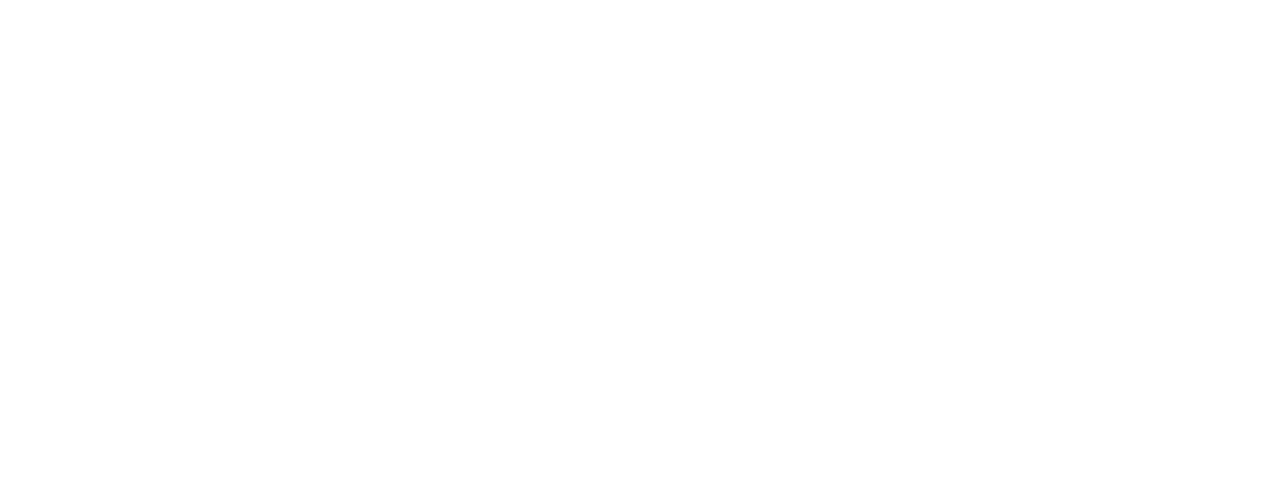
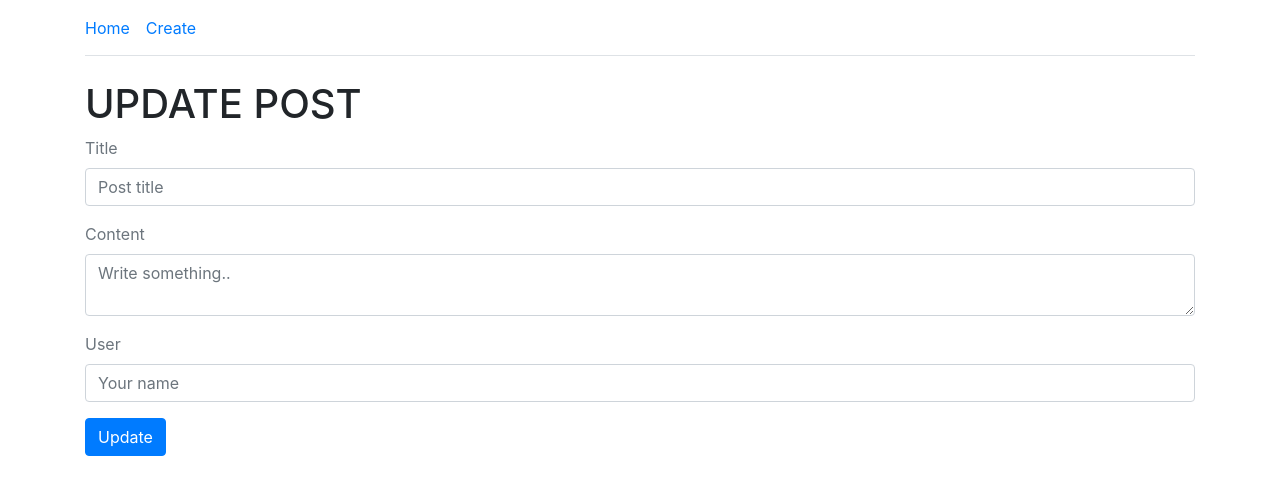
Before and after one commit to ika25/NotePad, a React (Create React App) app in the folder client/: page /post/update/1 in a window 1280 px wide. Shown: the top 494 px of the page. Built offline with nearby package versions, Linux system fonts and the light colour scheme; no server answers.

Commit message:
Post update client side is working

```diff
--- a/client/src/Routes.js
+++ b/client/src/Routes.js
@@ -3,6 +3,7 @@
 import App from './App';
 import Create from './Create';
 import SinglePost from './SinglePost';
+import UpdatePost from './UpdatePost';
 
 const Routes = () => {
     return (
@@ -11,6 +12,7 @@
                 <Route path="/" exact component={App} />
                 <Route path="/create" exact component={Create} />
                 <Route path="/post/:slug" exact component={SinglePost} />
+                <Route path="/post/update/:slug" exact component={UpdatePost} />
             </Switch>
         </BrowserRouter>
     );
--- /dev/null
+++ b/client/src/UpdatePost.js
@@ -0,0 +1,104 @@
+import React, { useState, useEffect } from 'react';
+import axios from 'axios';
+import Nav from './Nav';
+
+const UpdatePost = props => {
+    const [state, setState] = useState({
+        title: '',
+        content: '',
+        slug: '',
+        user: ''
+    });
+    const { title, content, slug, user } = state;//destructure values
+
+    useEffect(() => {
+        axios
+            .get(`${process.env.REACT_APP_API}/post/${props.match.params.slug}`)
+            .then(response => {
+                const { title, content, slug, user } = response.data;
+                setState({ ...state, title, content, slug, user });
+                //setContent(content);
+            })
+            .catch(error => alert('Error loading single post'));
+    }, []);
+
+    //From create page
+    // onchange event handler
+    const handleChange = name => event => {
+        // console.log('name', name, 'event', event.target.value);
+        setState({ ...state, [name]: event.target.value });
+    };
+
+    const handleSubmit = event => {
+        event.preventDefault();
+        // console.table({ title, content, user });
+        axios
+            .put(`${process.env.REACT_APP_API}/post/${slug}`, { title, content, user })
+            .then(response => {
+                console.log(response);
+                const { title, content, slug, user } = response.data;//Information coming form server after update.
+                // empty state
+                setState({ ...state, title, content, slug, user });
+                // show sucess alert
+                alert(`Post titled ${title} is updated`);
+            })
+            .catch(error => {
+                console.log(error.response);
+                alert(error.response.data.error);
+            });
+    };
+
+    //From create page
+const showUpdateForm = () => (
+    <form onSubmit={handleSubmit}>
+                <div className="form-group">
+                    <label className="text-muted">Title</label>
+                    <input
+                        onChange={handleChange('title')}
+                        value={title}
+                        type="text"
+                        className="form-control"
+                        placeholder="Post title"
+                        required
+                    />
+                </div>
+                <div className="form-group">
+                    <label className="text-muted">Content</label>
+                    <textarea
+                        onChange={handleChange('content')}
+                        value={content}
+                        type="text"
+                        className="form-control"
+                        placeholder="Write something.."
+                        required
+                    />
+                </div>
+                <div className="form-group">
+                    <label className="text-muted">User</label>
+                    <input
+                        onChange={handleChange('user')}
+                        value={user}
+                        type="text"
+                        className="form-control"
+                        placeholder="Your name"
+                        required
+                    />
+                </div>
+                <div>
+                    <button className="btn btn-primary">Update</button>
+                </div>
+            </form>
+)
+
+    return (
+        <div className="container pb-5">
+            <Nav />
+            <br />
+            <h1>UPDATE POST</h1>
+            {showUpdateForm()}
+        </div>
+    );
+};
+
+
+export default UpdatePost;
```
